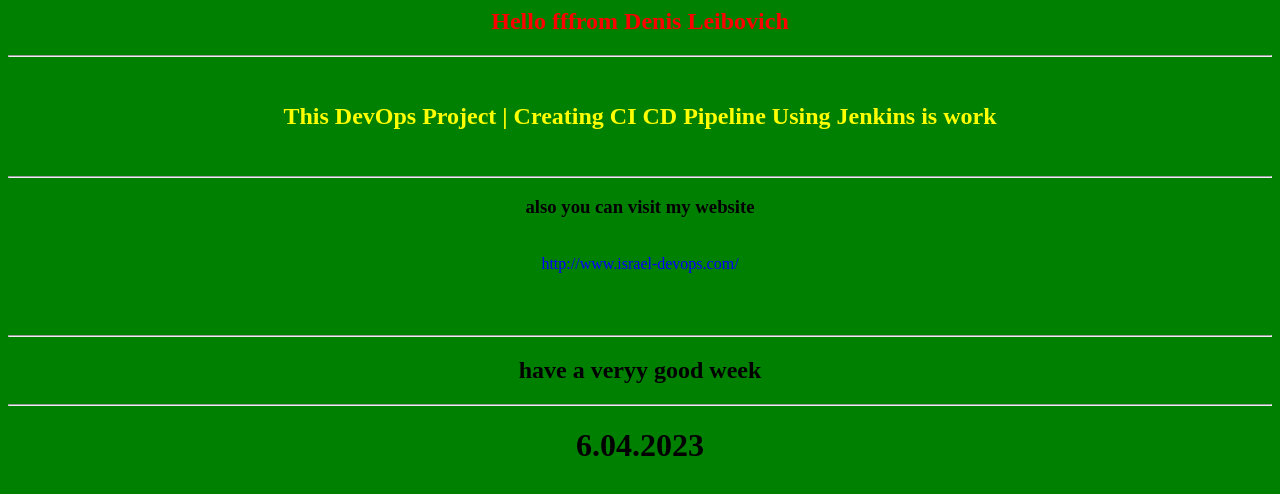
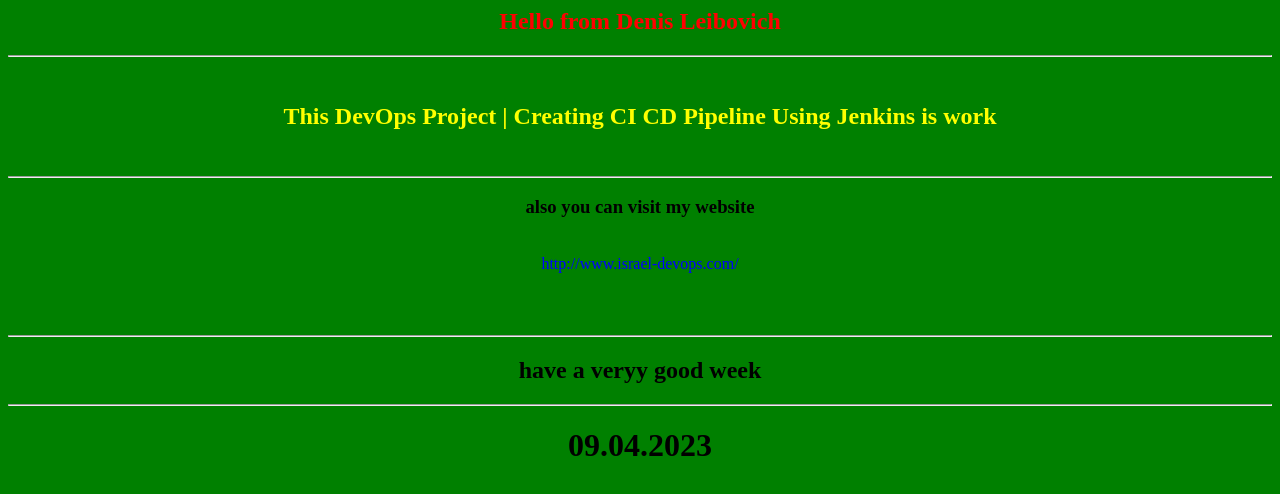
Before and after one commit to leibovich2021/DevOps-Project-Creating-CI-CD-Pipeline-github-docker, a plain HTML site: page index.html in a window 1280 px wide. Drawn offline with Linux system fonts and the light colour scheme.

Commit message:
Update index.html

```diff
--- a/index.html
+++ b/index.html
@@ -1,13 +1,13 @@
 <html>
 <body bgcolor=green>
 <center>
-<h2><font color=red>Hello fffrom Denis Leibovich</font></h2><hr><br>
+<h2><font color=red>Hello from Denis Leibovich</font></h2><hr><br>
 <h2><font color=yellow>This  DevOps Project | Creating CI CD Pipeline Using Jenkins
  is work</font></h2><br><hr>
 <h3>also you can visit my website</h3><br>
 <font color=blue>http://www.israel-devops.com/</font><br><br><br><br><hr>
 <h2>have a veryy good week</h2><hr>
-<h1>6.04.2023</h1>
+<h1>09.04.2023</h1>
 </center>
 </body>
 </html>
```
